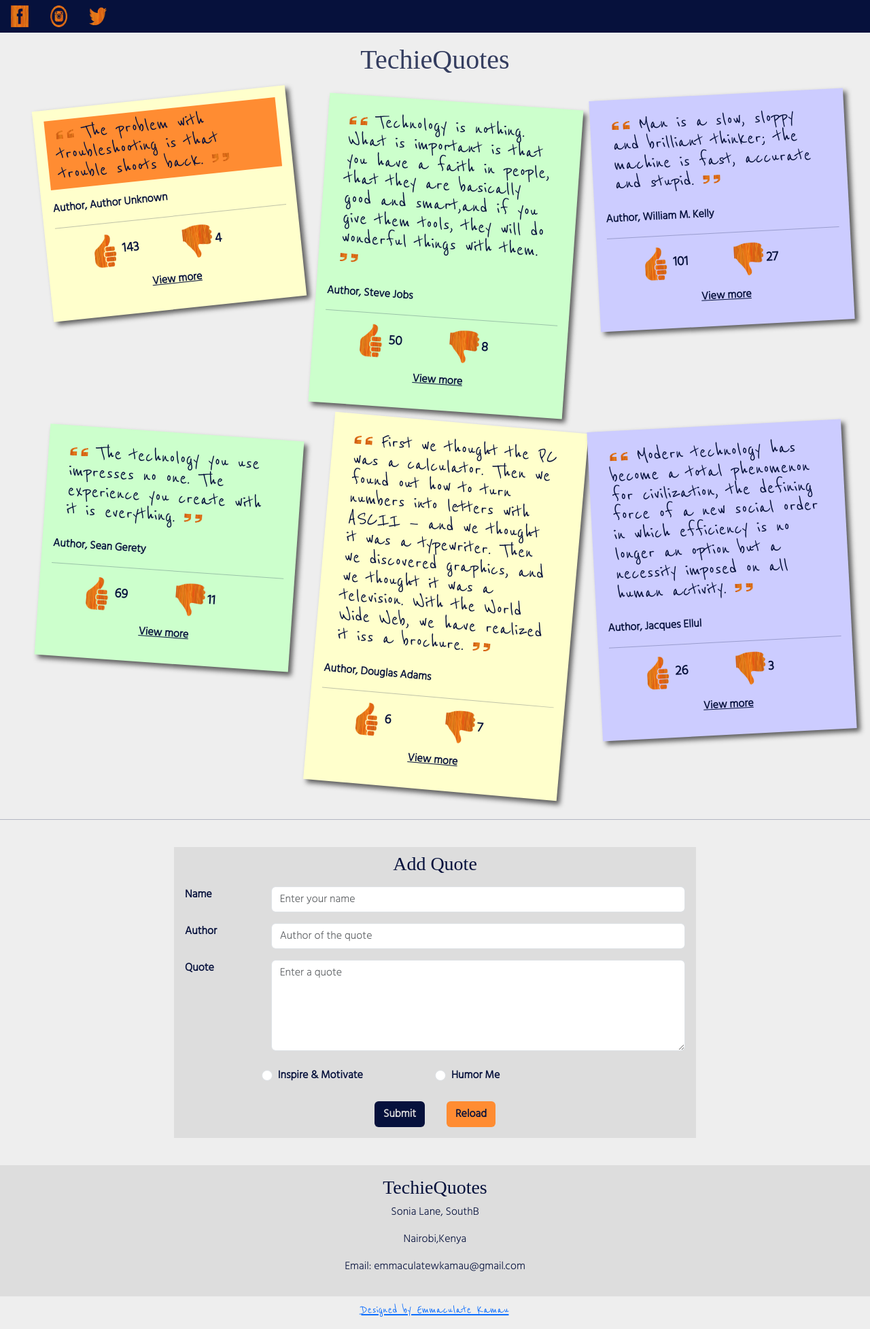
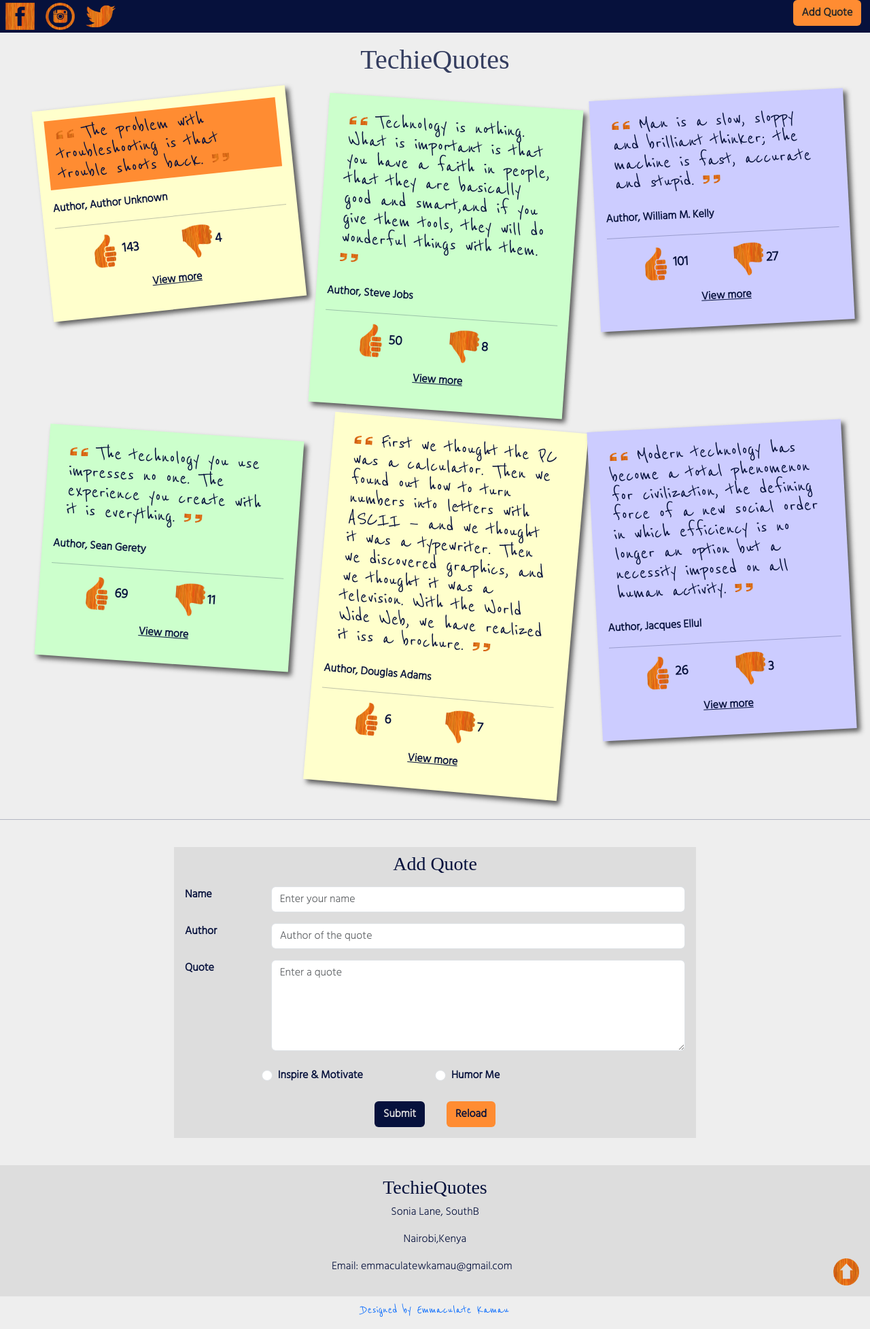
Before and after one commit to emmakamau/TechieQuotes, an Angular app: page / in a window 1280 px wide. Shown: the whole page at 68% size. Built offline with nearby package versions, Linux system fonts and the light colour scheme; a web font is replaced by a local one.

Commit message:
Add quote btn to navigate to the form and arrow up to go back on top

```diff
--- a/src/app/footer/footer.component.css
+++ b/src/app/footer/footer.component.css
@@ -4,8 +4,18 @@
     text-align: center;
 }
 
+.linkedin-link{
+    text-decoration: none;
+}
+
 .contact-name{
     font-family: 'Rubik Wet Paint', cursive;
+}
+
+.arrow-up{
+    height: 5vh;
+    width: 3vw;
+    float: right;
 }
 
 .copyright{
--- a/src/app/footer/footer.component.html
+++ b/src/app/footer/footer.component.html
@@ -2,8 +2,14 @@
     <h3 class="contact-name">TechieQuotes</h3>
     <p class="contact-info">Sonia Lane, SouthB</p>
     <p class="contact-info">Nairobi,Kenya</p>
-    <p class="contact-info">Email: emmaculatewkamau@gmail.com</p>
+    <p class="contact-info">Email: emmaculatewkamau@gmail.com
+        <a href="#home"><img src="./assets/Images/social-icons/arrow-147-xl.png" class="arrow-up"></a>
+    </p>
 </div>
 <div class="copyright">
-    <h5><a href="https://www.linkedin.com/in/emmaculate-k-987353104/">Designed by Emmaculate Kamau</a></h5>
+    <h5>
+        <a href="https://www.linkedin.com/in/emmaculate-k-987353104/" class="linkedin-link">
+            Designed by Emmaculate Kamau
+        </a>
+    </h5>
 </div>
--- a/src/app/navbar/navbar.component.css
+++ b/src/app/navbar/navbar.component.css
@@ -1,5 +1,6 @@
 .nav-bar-main{
     background-color: #06113C !important;
+    list-style:none;
 }
 
 .navbar{
@@ -12,7 +13,15 @@
     border: none;
 }
 
+.nav-btn-add{
+    background-color: #FF8C32;
+    font-weight: bolder;
+    float: right;
+    margin-right: 1vw;
+}
+
 .social-icons{
-    height: 4vh;
-    width: 2vw;
+    height: 6vh;
+    width: 4vw;
+    padding: 0.5vh;
 }
--- a/src/app/navbar/navbar.component.html
+++ b/src/app/navbar/navbar.component.html
@@ -1,18 +1,16 @@
-<nav class="navbar navbar-expand-lg navbar-light bg-light nav-bar-main sticky-top">
-    <button class="navbar-toggler" type="button" data-toggle="collapse" data-target="#navbarNavAltMarkup"     aria-controls="navbarNavAltMarkup" aria-expanded="false" aria-label="Toggle navigation">
-      <span class="navbar-toggler-icon"></span>
-    </button>
-    <div class="collapse navbar-collapse nav-bar-main" id="navbarNavAltMarkup">
-      <div class="navbar-nav">
-        <a class="nav-item nav-link" href="https://www.facebook.com/">
+<div class="nav-bar-main sticky-top" id="">
+  <div class="">
+    <a class="social-icons" href="https://www.facebook.com/">
       <img src="./assets/Images/social-icons/facebook.png" alt="facebook" class="social-icons">
     </a>
-        <a class="nav-item nav-link" href="https://www.instagram.com/?hl=en">
+    <a class="social-icons" href="https://www.instagram.com/?hl=en">
       <img src="./assets/Images/social-icons/instagram.png" alt="facebook" class="social-icons">
     </a>
-        <a class="nav-item nav-link" href="https://twitter.com/?lang=en">
+    <a class="social-icons" href="https://twitter.com/?lang=en">
       <img src="./assets/Images/social-icons/twitter.png" alt="facebook" class="social-icons">
+    </a>
+    <a href="#quote-form">
+      <span class="btn nav-btn-add">Add Quote</span>
     </a>
   </div>
 </div>
-</nav>
--- a/src/app/quote/quote.component.html
+++ b/src/app/quote/quote.component.html
@@ -1,5 +1,7 @@
 <!-- Navbar -->
-<app-navbar></app-navbar>
+<div id="home">
+    <app-navbar></app-navbar>
+</div>
 
 <!-- Quotes Display -->
 <div class="">
@@ -76,7 +78,11 @@
 </div>
 
 <!-- Add Quote Form -->
-<app-quote-form (addQuote)="addNewQuote($event)"></app-quote-form>
+<div id="quote-form">
+    <app-quote-form (addQuote)="addNewQuote($event)"></app-quote-form>
+</div>
 
 <!-- Footer -->
-<app-footer></app-footer>
+<div>
+    <app-footer></app-footer>
+</div>
```
Also changed, not shown: src/assets/Images/social-icons/arrow-147-xl.png (added). Lines whose indentation alone changed are shown as unchanged.
